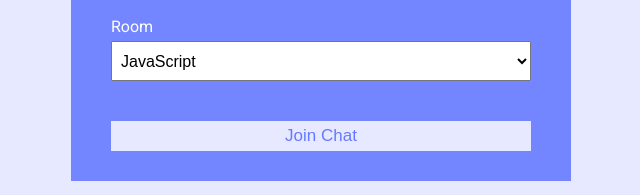
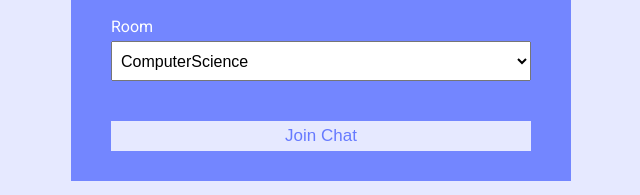
Before and after one commit to iamnishantgarg/Chat-it, a website: page public/index.html in a window 1280 px wide. Shown: the part 255-450 px from the top of the page, 319-959 px from the left. Drawn offline with Linux system fonts and the light colour scheme.

Commit message:
branchesadded

```diff
--- a/public/index.html
+++ b/public/index.html
@@ -34,12 +34,12 @@
           <div class="form-control">
             <label for="room">Room</label>
             <select name="room" id="room">
-              <option value="JavaScript">JavaScript</option>
-              <option value="Python">Python</option>
-              <option value="PHP">PHP</option>
-              <option value="C#">C#</option>
-              <option value="Ruby">Ruby</option>
-              <option value="Java">Java</option>
+              <option value="JavaScript">ComputerScience</option>
+              <option value="Python">Electronics</option>
+              <option value="PHP">Electrical</option>
+              <option value="C#">Civil</option>
+              <option value="Ruby">Mechanical</option>
+              <option value="Java">Chemical</option>
             </select>
           </div>
           <button type="submit" class="btn">Join Chat</button>
```
